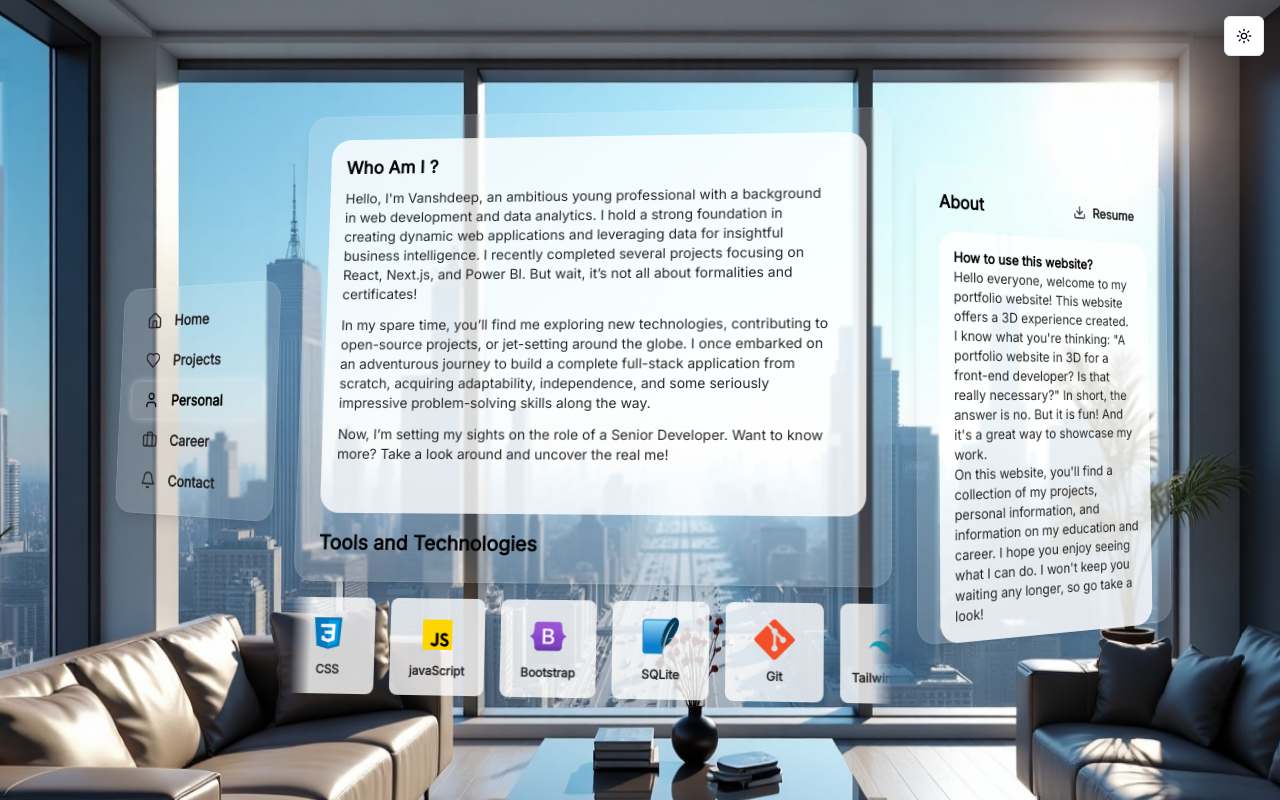
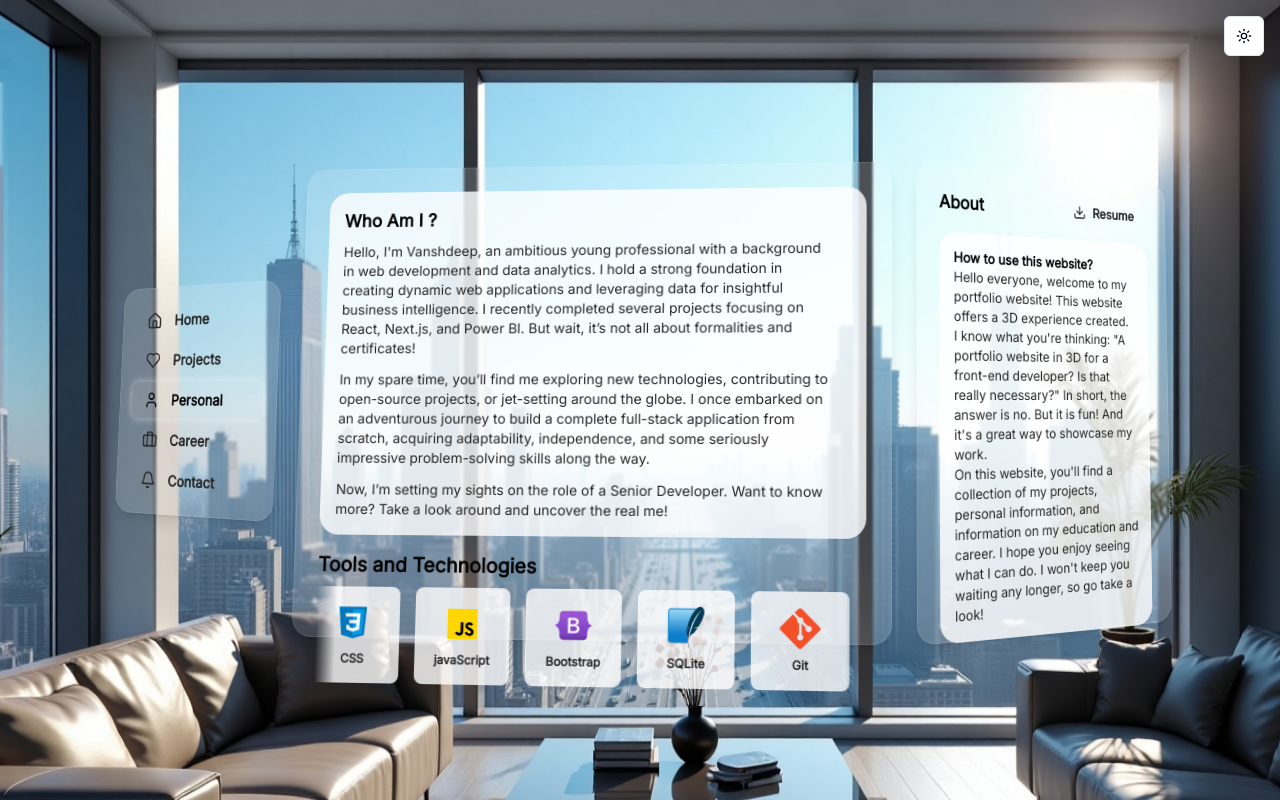
Before and after one commit to 20bcs6794/vansh, a Next.js app: page / in a window 1280 px wide. Both pictures are taken after a click on the button "Personal". Built offline with nearby package versions, Linux system fonts and the light colour scheme.

Commit message:
the main panel height is still not adjusted, i want you to adjust the ma

```diff
--- a/src/components/glass-panel-layout.tsx
+++ b/src/components/glass-panel-layout.tsx
@@ -284,7 +284,7 @@ const SocialButton = ({ label, href, children }: { label: string, href: string,
 const PythonIcon = (props: React.SVGProps<SVGSVGElement>) => (
     <svg xmlns="http://www.w3.org/2000/svg" x="0px" y="0px" width="100" height="100" viewBox="0 0 48 48" {...props}>
         <path fill="#0277BD" d="M24.047,5c-1.555,0.005-2.633,0.142-3.936,0.367c-3.848,0.67-4.549,2.077-4.549,4.67V14h9v2H15.22h-4.35c-2.636,0-4.943,1.242-5.674,4.219c-0.826,3.417-0.863,5.557,0,9.125C5.851,32.005,7.294,34,9.931,34h3.632v-5.104c0-2.966,2.686-5.896,5.764-5.896h7.236c2.523,0,5-1.862,5-4.377v-8.586c0-2.439-1.759-4.263-4.218-4.672C27.406,5.359,25.589,4.994,24.047,5z M19.063,9c0.821,0,1.5,0.677,1.5,1.502c0,0.833-0.679,1.498-1.5,1.498c-0.837,0-1.5-0.664-1.5-1.498C17.563,9.68,18.226,9,19.063,9z" />
-        <path fill="#FFC107" d="M23.078,43c1.555-0.005,2.633-0.142,3.936-0.367c3.848-0.67,4.549-2.077,4.549-4.67V34h-9v-2h9.343h4.35c2.636,0,4.943-1.242,5.674-4.219c0.826-3.417,0.863-5.557,0-9.125C41.274,15.995,39.831,14,37.194,14h-3.632v5.104c0,2.966-2.686,5.896-5.764,5.896h-7.236c-2.523,0-5,1.862,5,4.377v8.586c0,2.439,1.759,4.263,4.218,4.672C19.719,42.641,21.536,43.006,23.078,43z M28.063,39c-0.821,0-1.5-0.677-1.5-1.502c0-0.833,0.679-1.498,1.5,1.498c0.837,0,1.5,0.664,1.5,1.498C29.563,38.32,28.899,39,28.063,39z" />
+        <path fill="#FFC107" d="M23.078,43c1.555-0.005,2.633-0.142,3.936-0.367c3.848-0.67,4.549-2.077,4.549-4.67V34h-9v-2h9.343h4.35c2.636,0,4.943-1.242-5.674-4.219c-0.826-3.417,0.863-5.557,0-9.125C41.274,15.995,39.831,14,37.194,14h-3.632v5.104c0,2.966-2.686,5.896-5.764,5.896h-7.236c-2.523,0-5,1.862,5,4.377v8.586c0,2.439,1.759,4.263,4.218,4.672C19.719,42.641,21.536,43.006,23.078,43z M28.063,39c-0.821,0-1.5-0.677-1.5-1.502c0-0.833,0.679-1.498,1.5,1.498c0.837,0,1.5,0.664,1.5,1.498C29.563,38.32,28.899,39,28.063,39z" />
     </svg>
 );
 
@@ -749,7 +749,7 @@ export function GlassPanelLayout() {
       case 'Personal':
         return (
             <div className="h-full flex flex-col gap-4">
-                <div className="bg-white/80 dark:bg-black/70 rounded-[20px] p-4 flex flex-col flex-grow min-h-0">
+                <div className="bg-white/80 dark:bg-black/70 rounded-[20px] p-4 flex flex-col flex-grow">
                     <h3 className="font-semibold text-black dark:text-white text-lg mb-2 shrink-0">Who Am I ?</h3>
                     <div className="flex-grow min-h-0">
                         <ScrollArea className="h-full pr-4">
@@ -770,7 +770,23 @@ export function GlassPanelLayout() {
                         </ScrollArea>
                     </div>
                 </div>
-                <h3 className="text-xl font-bold text-black dark:text-white mb-0 text-left shrink-0">Tools and Technologies</h3>
+                <div className="flex flex-col gap-2">
+                    <h3 className="text-xl font-bold text-black dark:text-white mb-0 text-left shrink-0">Tools and Technologies</h3>
+                     <div className="group relative w-full overflow-hidden [mask-image:linear-gradient(to_right,transparent_0,black_20px,black_calc(100%-20px),transparent_100%)]">
+                        <div className="flex w-max animate-scroll-x gap-4 group-hover:[animation-play-state:paused]">
+                            <div className="flex shrink-0 gap-4">
+                                {technologiesWithIcons.map((tech, index) => (
+                                    <TechnologyCard key={`${tech.name}-${index}`} name={tech.name} icon={tech.icon} />
+                                ))}
+                            </div>
+                            <div className="flex shrink-0 gap-4" aria-hidden="true">
+                                {technologiesWithIcons.map((tech, index) => (
+                                    <TechnologyCard key={`${tech.name}-duplicate-${index}`} name={tech.name} icon={tech.icon} />
+                                ))}
+                            </div>
+                        </div>
+                    </div>
+                </div>
             </div>
         );
       case 'Career':
@@ -821,24 +837,6 @@ export function GlassPanelLayout() {
               >
                 {renderContent()}
               </GlassPanel>
-              {activeView === 'Personal' && (
-                <div className="w-[600px] mt-0">
-                    <div className="group relative w-full overflow-hidden [mask-image:linear-gradient(to_right,transparent_0,black_20px,black_calc(100%-20px),transparent_100%)]">
-                        <div className="flex w-max animate-scroll-x gap-4 group-hover:[animation-play-state:paused]">
-                            <div className="flex shrink-0 gap-4">
-                                {technologiesWithIcons.map((tech, index) => (
-                                    <TechnologyCard key={`${tech.name}-${index}`} name={tech.name} icon={tech.icon} />
-                                ))}
-                            </div>
-                            <div className="flex shrink-0 gap-4" aria-hidden="true">
-                                {technologiesWithIcons.map((tech, index) => (
-                                    <TechnologyCard key={`${tech.name}-duplicate-${index}`} name={tech.name} icon={tech.icon} />
-                                ))}
-                            </div>
-                        </div>
-                    </div>
-                </div>
-              )}
             </div>
 
           <GlassPanel
```
